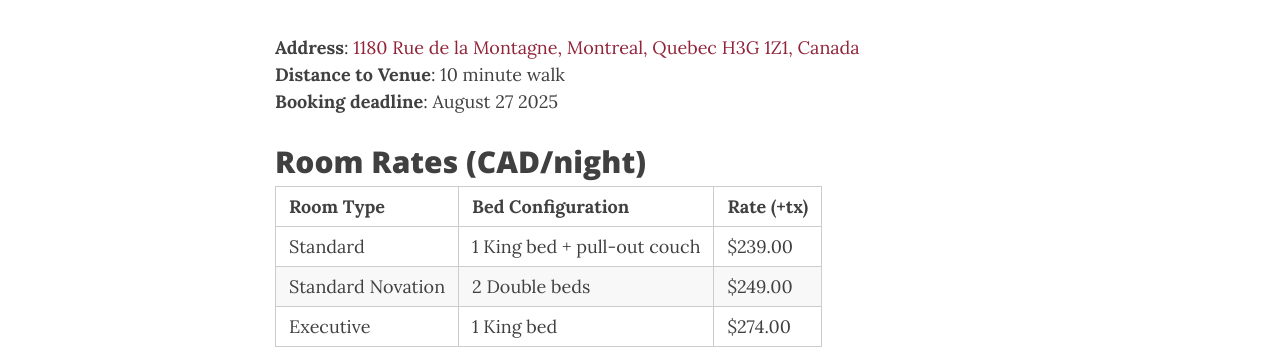
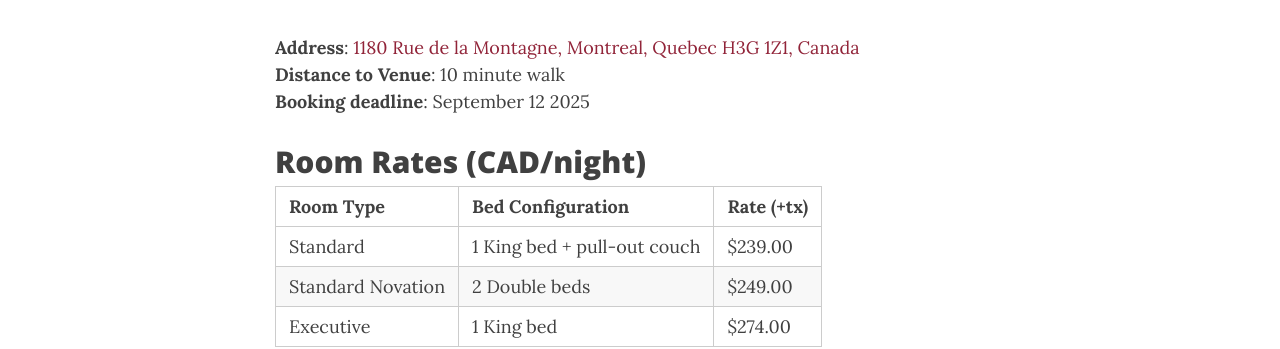
Before and after one commit to oscanada/oscanada.github.io, a Jekyll site: the page built from en/hotels.md, in a window 1280 px wide and 900 px high, scrolled down 301 px. Shown: the part 170-519 px from the top of the window. Built offline with Jekyll 4.4.1, drawn with Linux system fonts in a browser that asks for light colours; nearby versions of some CDN libraries; comment, search, counter and statistics services are not loaded.

Commit message:
update novotel deadline

```diff
--- a/en/hotels.md
+++ b/en/hotels.md
@@ -13,7 +13,7 @@ We’ve partnered with several nearby hotels to offer discounted rates for regis
 
 **Address**: [1180 Rue de la Montagne, Montreal, Quebec H3G 1Z1, Canada](https://maps.app.goo.gl/aG5UW4ULqqUQkB2x8) \
 **Distance to Venue**: 10 minute walk \
-**Booking deadline**: August 27 2025
+**Booking deadline**: September 12 2025
 
 ## Room Rates (CAD/night)
 
```
Also changed, not shown: fr/hotels.md (+1 -1 lines).
